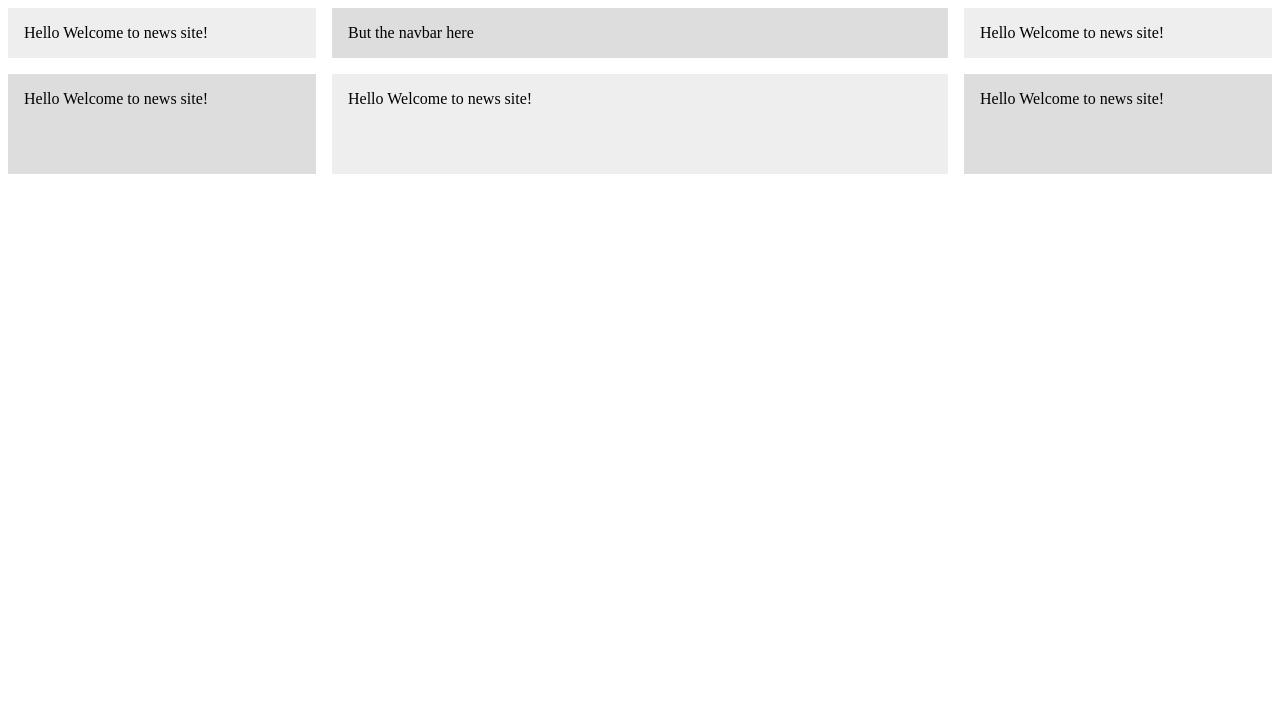
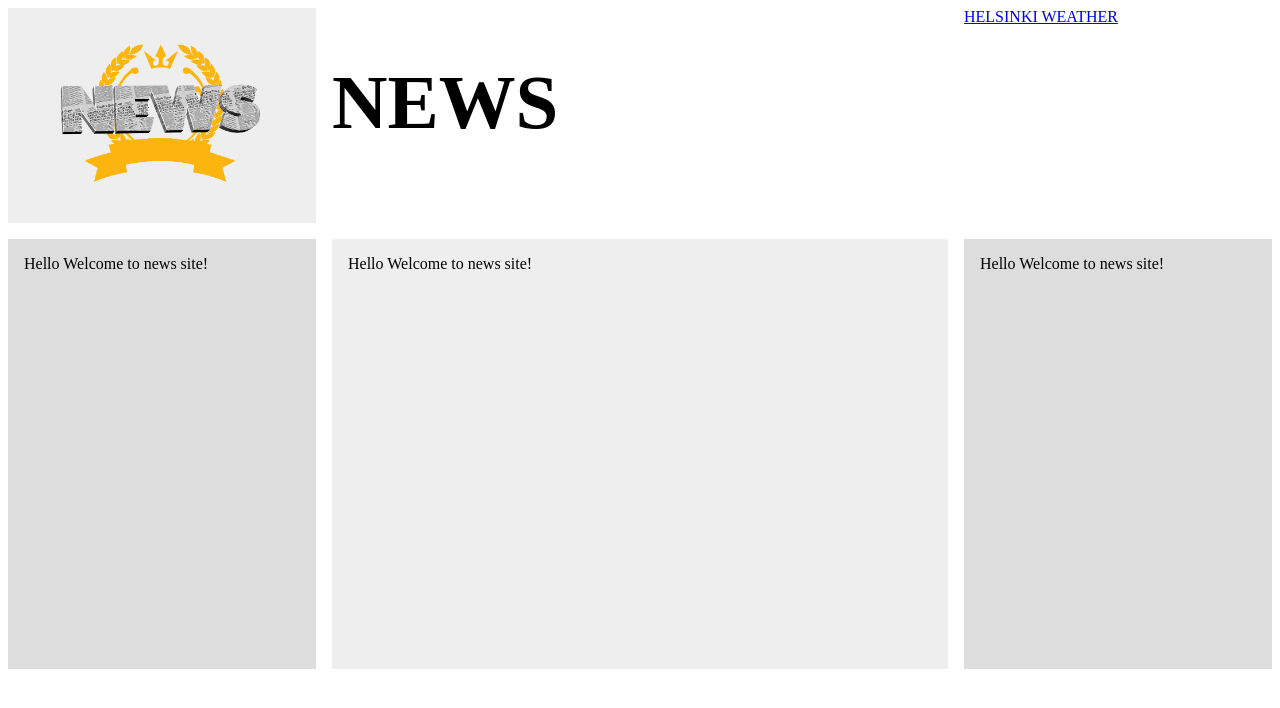
Before and after one commit to Ragereaperf/newssiteproject, a plain HTML site: page project/home/index.html in a window 1280 px wide. Drawn offline with Linux system fonts and the light colour scheme.

Commit message:
Added some scripting and styling

```diff
--- a/project/home/index.html
+++ b/project/home/index.html
@@ -2,18 +2,19 @@
     <head>
         <title>News</title>
         <link rel="stylesheet" type="text/css" href="../style.css"/>
+        <script src="../script.js"></script>
     </head>
     <body>
         <div class="grid">
         <div>
-            Hello Welcome to news site!
+                <img src="../thelogo.png" alt="Logo" class="responsive">
         </div>
-        <div>
-                But the navbar here
-        </div>
-        <div>
-                Hello Welcome to news site!
-        </div>
+        <h1>
+            NEWS
+        </h1>
+
+        <a class="weatherwidget-io" href="https://forecast7.com/en/60d1724d94/helsinki/" data-label_1="HELSINKI" data-label_2="WEATHER" data-theme="original" >HELSINKI WEATHER</a>
+
         <div>
                 Hello Welcome to news site!
         </div>
--- a/project/style.css
+++ b/project/style.css
@@ -11,3 +11,10 @@
 .grid > div:nth-child(odd){
     background:#eee;
 }
+img{
+    width: 100%;
+    height: auto;
+}
+h1{
+    font-size: 6vw;
+}
```
